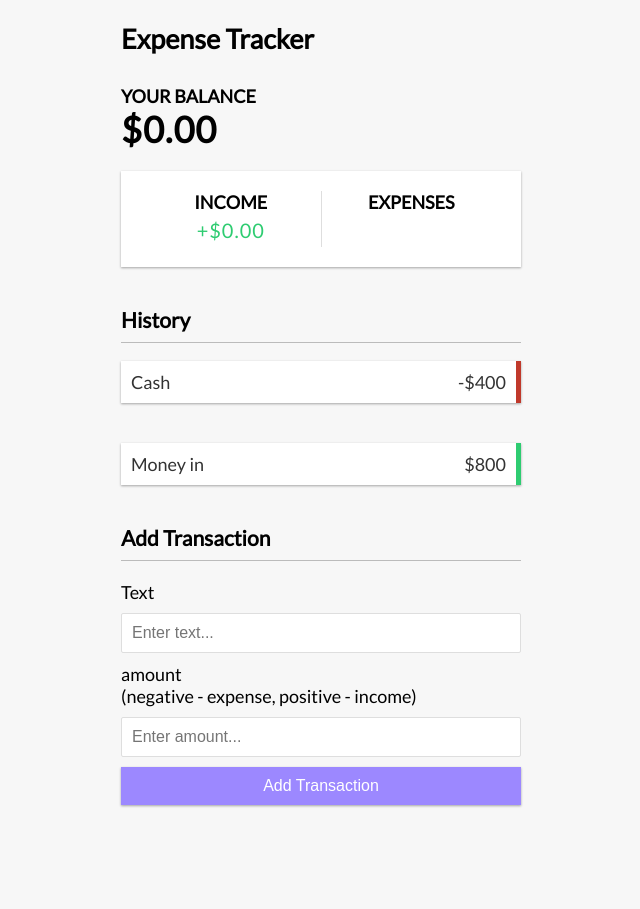
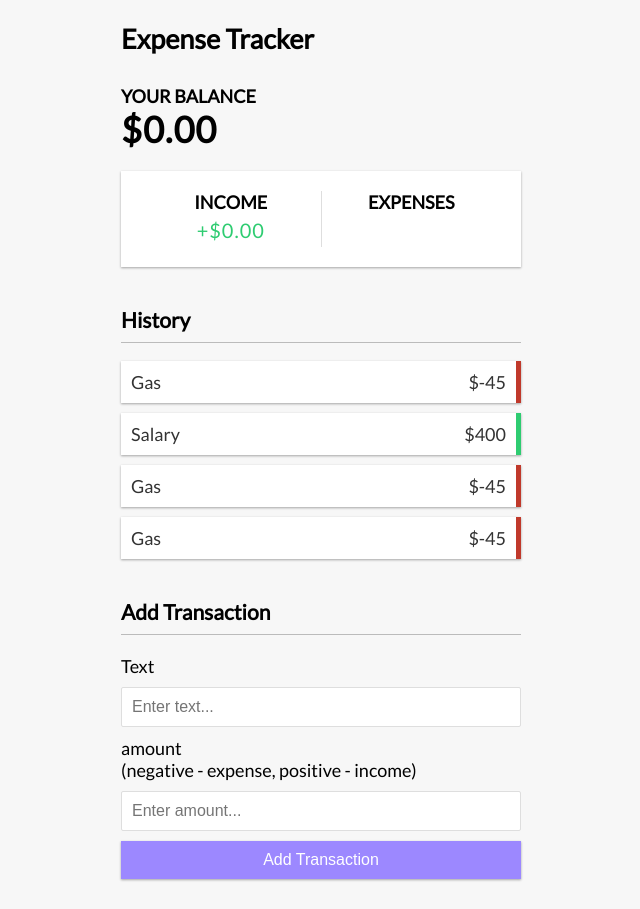
Before and after one commit to felixArbucias/vue-expense-tracker, a Vue app: page / in a window 1280 px wide. Shown: the whole page, without its empty margins (319-959 px from the left). Before the commit the page ends 835 px from the top, so only its background shows below. Built offline with nearby package versions, Linux system fonts and the light colour scheme.

Commit message:
removed hardcoding and added actual functionality

```diff
--- a/src/App.vue
+++ b/src/App.vue
@@ -3,26 +3,24 @@
   <div class="container">
     <Balance/>
     <IncomeExpenses />
-    <TransactionList />
+    <TransactionList :transactions="transactions" />
     <AddTransaction />
   </div>
 </template>
 
-<script>
+<script setup>
 import Header from './components/Header.vue';
 import Balance from './components/Balance.vue';
 import IncomeExpenses from './components/IncomeExpenses.vue';
 import TransactionList from './components/TransactionList.vue';
 import AddTransaction from './components/AddTransaction.vue';
+import { ref } from 'vue';
 
-export default {
-  components: {
-    Header,
-    Balance,
-    IncomeExpenses,
-    TransactionList,
-    AddTransaction,
+const transactions = ref([
+  { id: 1, text: 'Gas', amount: -45.00},
+  { id: 2, text: 'Salary', amount: 400.00},
+  { id: 3, text: 'Gas', amount: -45.00},
+  { id: 4, text: 'Gas', amount: -45.00},
 
-  },
-}
+]);
 </script>
--- a/src/components/TransactionList.vue
+++ b/src/components/TransactionList.vue
@@ -1,15 +1,19 @@
 <template>
     <h3>History</h3>
         <ul id="list" class="list">
-            <li class="minus">
-                Cash <span>-$400</span>
-                <button class="delete-btn">x</button>
-            </li>
-        </ul>
-        <ul id="list" class="list">
-            <li class="plus">
-                Money in <span>$800</span>
+            <li v-for="transaction in transactions"v-bind:key="transaction.id" v-bind:class="transaction.amount > 0 ? 'plus' : 'minus'">
+                {{ transaction.text }} <span>${{ transaction.amount }}</span>
                 <button class="delete-btn">x</button>
             </li>
         </ul>
 </template>
+
+<script setup>
+    import { defineProps } from 'vue';
+    const props = defineProps({
+        transactions: {
+            type: Array,
+            required: true,
+        },
+    })
+</script>
```
